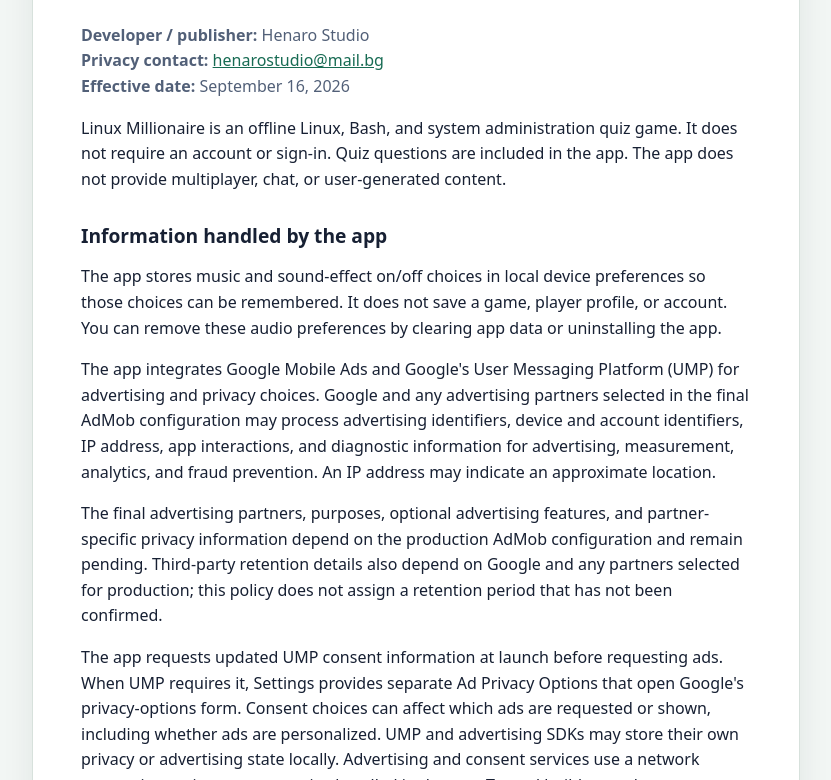
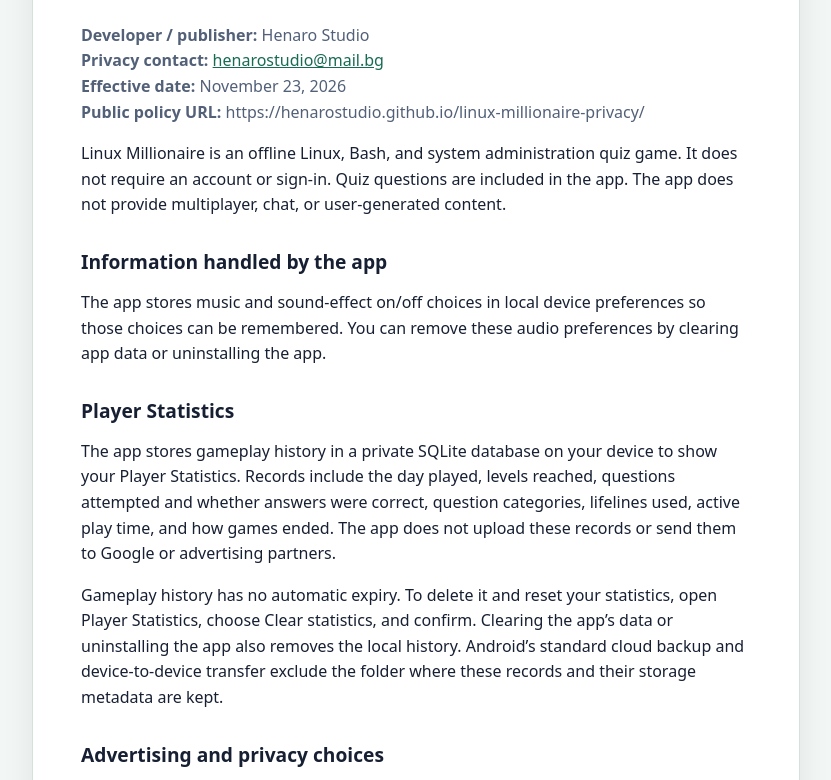
Before and after one commit to henarostudio/linux-millionaire-privacy, a plain HTML site: page index.html in a window 1280 px wide. Shown: the part 135-915 px from the top of the page, without its empty margins (224-1055 px from the left). Drawn offline with Linux system fonts and the light colour scheme.

Commit message:
Update Linux Millionaire privacy policy

```diff
--- a/index.html
+++ b/index.html
@@ -4,6 +4,7 @@
   <meta charset="utf-8">
   <meta name="viewport" content="width=device-width, initial-scale=1">
   <meta name="description" content="Privacy Policy for Linux Millionaire by Henaro Studio.">
+  <link rel="canonical" href="https://henarostudio.github.io/linux-millionaire-privacy/">
   <title>Linux Millionaire Privacy Policy</title>
   <style>
     :root {
@@ -45,18 +46,27 @@
     <h1>Linux Millionaire Privacy Policy</h1>
     <p class="meta"><strong>Developer / publisher:</strong> Henaro Studio<br>
     <strong>Privacy contact:</strong> <a href="mailto:henarostudio@mail.bg">henarostudio@mail.bg</a><br>
-    <strong>Effective date:</strong> September 16, 2026</p>
+    <strong>Effective date:</strong> November 23, 2026<br>
+    <strong>Public policy URL:</strong> https://henarostudio.github.io/linux-millionaire-privacy/</p>
 
     <p>Linux Millionaire is an offline Linux, Bash, and system administration quiz game. It does not require an account or sign-in. Quiz questions are included in the app. The app does not provide multiplayer, chat, or user-generated content.</p>
 
     <h2>Information handled by the app</h2>
-    <p>The app stores music and sound-effect on/off choices in local device preferences so those choices can be remembered. It does not save a game, player profile, or account. You can remove these audio preferences by clearing app data or uninstalling the app.</p>
+    <p>The app stores music and sound-effect on/off choices in local device preferences so those choices can be remembered. You can remove these audio preferences by clearing app data or uninstalling the app.</p>
+
+    <h2>Player Statistics</h2>
+
+    <p>The app stores gameplay history in a private SQLite database on your device to show your Player Statistics. Records include the day played, levels reached, questions attempted and whether answers were correct, question categories, lifelines used, active play time, and how games ended. The app does not upload these records or send them to Google or advertising partners.</p>
+
+    <p>Gameplay history has no automatic expiry. To delete it and reset your statistics, open Player Statistics, choose Clear statistics, and confirm. Clearing the app’s data or uninstalling the app also removes the local history. Android’s standard cloud backup and device-to-device transfer exclude the folder where these records and their storage metadata are kept.</p>
+
+    <h2>Advertising and privacy choices</h2>
 
     <p>The app integrates Google Mobile Ads and Google's User Messaging Platform (UMP) for advertising and privacy choices. Google and any advertising partners selected in the final AdMob configuration may process advertising identifiers, device and account identifiers, IP address, app interactions, and diagnostic information for advertising, measurement, analytics, and fraud prevention. An IP address may indicate an approximate location.</p>
 
-    <p>The final advertising partners, purposes, optional advertising features, and partner-specific privacy information depend on the production AdMob configuration and remain pending. Third-party retention details also depend on Google and any partners selected for production; this policy does not assign a retention period that has not been confirmed.</p>
+    <p>The advertising partners, processing purposes, and optional advertising features depend on the production AdMob configuration. Google and any participating advertising partners describe their data retention practices in their own privacy policies.</p>
 
-    <p>The app requests updated UMP consent information at launch before requesting ads. When UMP requires it, Settings provides separate Ad Privacy Options that open Google's privacy-options form. Consent choices can affect which ads are requested or shown, including whether ads are personalized. UMP and advertising SDKs may store their own privacy or advertising state locally. Advertising and consent services use a network connection; quiz content remains bundled in the app. Test-ad builds can also contact Google services.</p>
+    <p>The app uses Google’s User Messaging Platform (UMP) to check your privacy choices and show consent forms when required. When available, open Ad Privacy Options in Settings to review or change your choices. Consent choices can affect which ads are requested or shown, including whether ads are personalized. Google’s advertising and consent services use a network connection and may store advertising or consent information on your device. Test-ad builds can also contact Google services.</p>
 
     <p>Google service information is available in the <a href="https://policies.google.com/privacy">Google Privacy Policy</a> and <a href="https://policies.google.com/technologies/ads">Google advertising information</a>. Additional partner information will be provided if production partners require it.</p>
 
```
